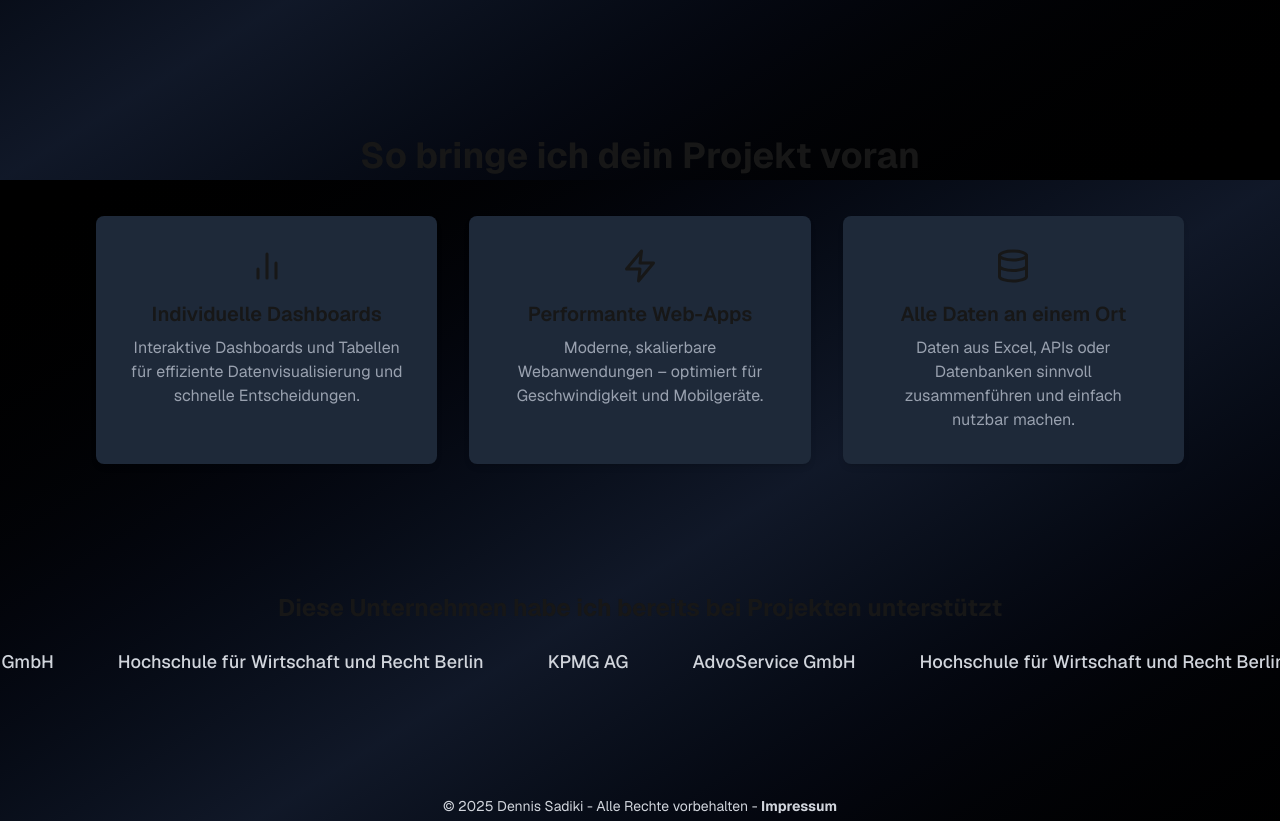
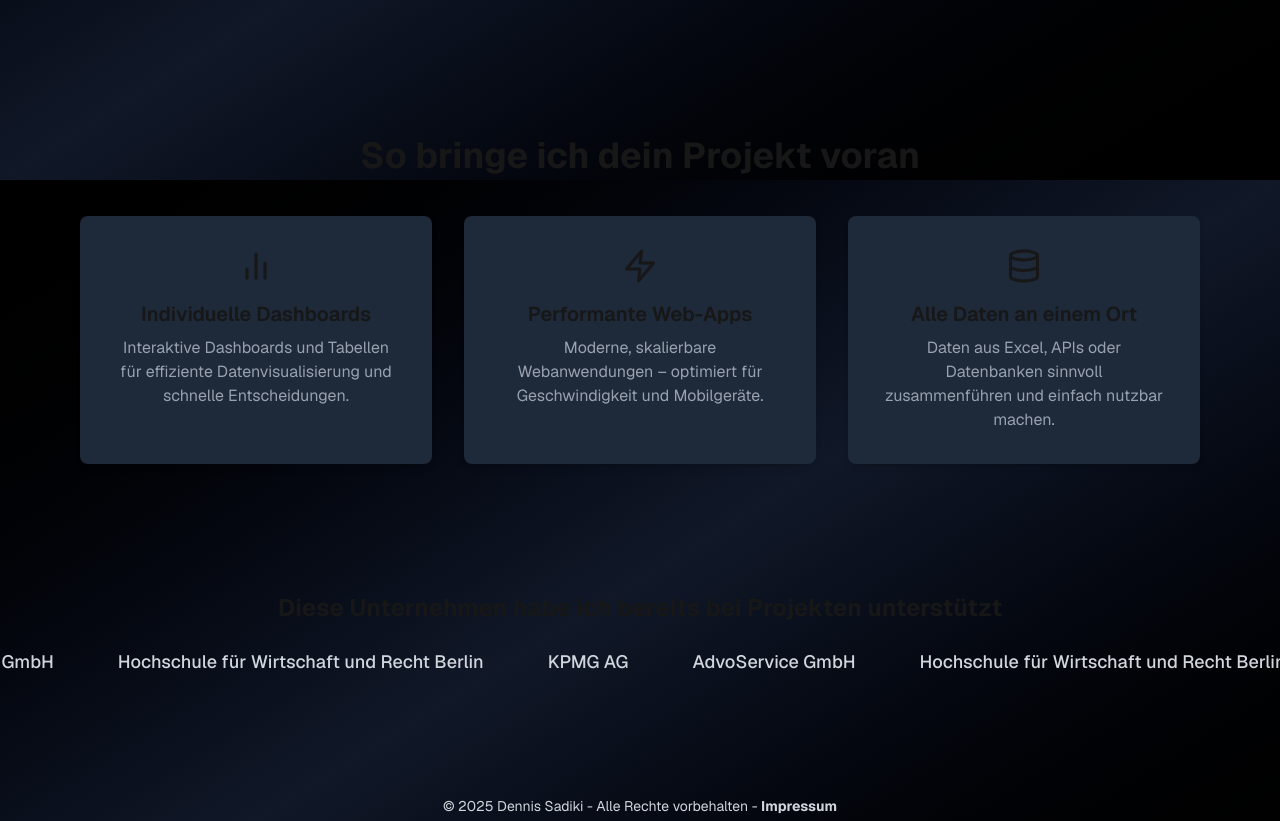
Before and after one commit to AchillesGit/portfolio, a Next.js app: page / in a window 1280 px wide. Shown: the part 620-1441 px from the top of the page. Built offline with nearby package versions, Linux system fonts and the light colour scheme.

Commit message:
Refactor EmployerMarquee and ServiceList components for improved layout consistency and spacing

```diff
--- a/app/components/employerMarquee.tsx
+++ b/app/components/employerMarquee.tsx
@@ -9,7 +9,7 @@ const employers = [
 export const EmployerMarquee = () => {
   return (
     <section className='py-4 md:py-12 relative w-full'>
-      <h2 className='text-center text-2xl font-bold mb-6 px-20'>
+      <h2 className='text-center text-2xl font-bold mb-6 px-8'>
         Diese Unternehmen habe ich bereits bei Projekten unterstützt
       </h2>
       <Marquee gradient={false} speed={50} pauseOnHover={true} autoFill>
--- a/app/components/serviceList.tsx
+++ b/app/components/serviceList.tsx
@@ -31,7 +31,7 @@ const services: ServiceItem[] = [
 export function ServiceList() {
   return (
     <section className='p-8 md:p-20'>
-      <div className='container mx-auto px-4 text-center'>
+      <div className='container mx-auto text-center'>
         <h2 className='text-3xl md:text-4xl font-bold mb-10'>
           So bringe ich dein Projekt voran{" "}
         </h2>
```
